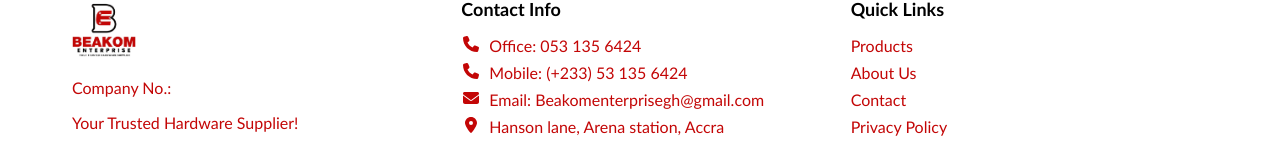
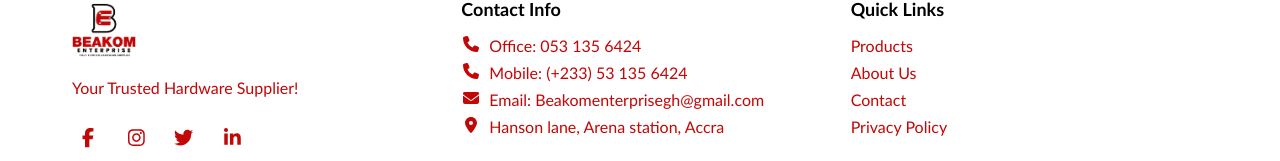
Before and after one commit to FlexSaaS/flexsaas-tradesman, a React (Vite) app in the folder frontend/: page /products in a window 1280 px wide. Shown: the part 1335-1496 px from the top of the page. Built offline with nearby package versions, Linux system fonts and the light colour scheme.

Commit message:
remove company number

```diff
--- a/frontend/src/pages/Footer.tsx
+++ b/frontend/src/pages/Footer.tsx
@@ -26,7 +26,7 @@ function Footer() {
             <LogoContainer>
               <FooterLogo src={client.logo} />
             </LogoContainer>
-            <CompanyInfo>Company No.: {client.companyNo}</CompanyInfo>
+            {/* <CompanyInfo>Company No.: {client.companyNo}</CompanyInfo> */}
             <Description>{client.tagline}</Description>
             <SocialLinks>
               <SocialLink href={client.companyNo} aria-label="Facebook">
@@ -79,15 +79,9 @@ function Footer() {
           <FooterColumn>
             <ColumnTitle>Quick Links</ColumnTitle>
             <QuickLinks>
-              {client.services && client.services.length > 0 && (
-                <QuickLink to="/services">Services</QuickLink>
-              )}
-              {client.projects && client.projects.length > 0 && (
-                <QuickLink to="/projects">Projects</QuickLink>
-              )}
-              {client.products && client.products.length > 0 && (
-                <QuickLink to="/products">Products</QuickLink>
-              )}
+              {client.services && client.services.length > 0 && <QuickLink to="/services">Services</QuickLink>}
+              {client.projects && client.projects.length > 0 && <QuickLink to="/projects">Projects</QuickLink>}
+              {client.products && client.products.length > 0 && <QuickLink to="/products">Products</QuickLink>}
               <QuickLink to="/about">About Us</QuickLink>
               <QuickLink to="/contact">Contact</QuickLink>
               <QuickLink to="/privacy-policy">Privacy Policy</QuickLink>
@@ -149,10 +143,10 @@ const FooterLogo = styled.img`
   }
 `;
 
-const CompanyInfo = styled.p`
-  margin-top: 1rem;
-  color: ${client.primaryColor};
-`;
+// const CompanyInfo = styled.p`
+//   margin-top: 1rem;
+//   color: ${client.primaryColor};
+// `;
 
 const Description = styled.p`
   margin-top: 1rem;
```
